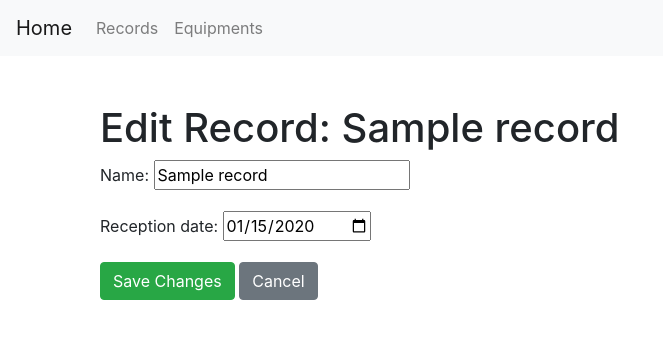
After one commit to meliofog/iam_stock, a Django app: page /records/edit/1/ in a window 1280 px wide. The commit adds this page. Shown: the top 339 px of the page, without its empty margins (0-663 px from the left). Run offline with Django 5.2, Linux system fonts and the light colour scheme; tables that the repository leaves empty hold one stand-in row (values such as "Sample post"); some libraries are stand-ins or nearby versions.

Commit message:
Record fields, functional app v1

```diff
--- a/inventory/forms.py
+++ b/inventory/forms.py
@@ -13,3 +13,11 @@ class EquipmentForm(forms.ModelForm):
             'delivery_date': forms.DateInput(attrs={'type': 'date'}),
             'sn': forms.TextInput(attrs={'readonly': 'readonly'}),
         }
+
+class RecordForm(forms.ModelForm):
+    class Meta:
+        model = Record
+        fields = ['name', 'reception_date']
+        widgets = {
+            'reception_date': forms.DateInput(attrs={'type': 'date'}),
+        }
--- a/inventory/models.py
+++ b/inventory/models.py
@@ -1,7 +1,45 @@
 from django.db import models
+from django.utils import timezone
 
 class Record(models.Model):
     name = models.CharField(max_length=255)
+    reception_date = models.DateField(blank=True, null=True)
+    quarter = models.CharField(max_length=2, blank=True, null=True)  # Adding the quarter field
+
+    @property
+    def items_count(self):
+        return self.equipment.count()
+
+    @property
+    def status(self):
+        in_progress_count = self.equipment.filter(delivery_status='InProgress').count()
+        if in_progress_count == 0:
+            return 'closed'
+        return f'{in_progress_count} items left'
+
+    @property
+    def repair_duration(self):
+        if self.reception_date:
+            return (timezone.now().date() - self.reception_date).days
+        return 0
+
+    @property
+    def message(self):
+        if 75 <= self.repair_duration <= 90:
+            days_left = 91 - self.repair_duration
+            return f'You have {days_left} days before penalty.'
+        elif self.repair_duration > 90:
+            return 'Penalty issued!'
+        return None
+
+    def save(self, *args, **kwargs):
+        # Automatically update the quarter based on reception_date
+        if self.reception_date:
+            quarter_mapping = {1: 'Q1', 2: 'Q2', 3: 'Q3', 4: 'Q4'}
+            self.quarter = quarter_mapping[(self.reception_date.month - 1) // 3 + 1]
+        else:
+            self.quarter = None  # Set quarter to None if reception_date is not set
+        super().save(*args, **kwargs)
 
     def __str__(self):
         return self.name
--- /dev/null
+++ b/inventory/templates/inventory/edit_record.html
@@ -0,0 +1,15 @@
+{% extends 'inventory/base.html' %}
+
+{% block title %}Edit Record{% endblock %}
+
+{% block content %}
+<div class="container">
+    <h1 class="mt-5">Edit Record: {{ record.name }}</h1>
+    <form method="post">
+        {% csrf_token %}
+        {{ form.as_p }}
+        <button type="submit" class="btn btn-success">Save Changes</button>
+        <a href="{% url 'record_list' %}" class="btn btn-secondary">Cancel</a>
+    </form>
+</div>
+{% endblock %}
--- a/inventory/templates/inventory/record_list.html
+++ b/inventory/templates/inventory/record_list.html
@@ -14,7 +14,7 @@
                 <th>Name</th>
                 <th>Reception Date</th>
                 <th>Quarter</th>
-                <th>Total Equipments</th>
+                <th>Items Count</th>
                 <th>Repair Duration (Days)</th>
                 <th>Status</th>
                 <th>Message</th>
@@ -39,6 +39,9 @@
                     {% endif %}
                 </td>
                 <td>
+                    <!-- Edit Button -->
+                    <a href="{% url 'edit_record' record.pk %}" class="btn btn-warning btn-sm">Edit</a>
+
                     <!-- Download Button -->
                     <a href="{% url 'download_record' record.pk %}" class="btn btn-primary btn-sm">Download</a>
 
@@ -48,6 +51,7 @@
                         <button type="submit" class="btn btn-danger btn-sm" onclick="confirmDelete(event)">Delete</button>
                     </form>
                 </td>
+
             </tr>
             {% endfor %}
         </tbody>
--- a/inventory/urls.py
+++ b/inventory/urls.py
@@ -5,6 +5,7 @@ urlpatterns = [
     path('', views.home, name='home'),
     path('equipments/', views.equipment_list, name='equipment_list'),
     path('records/', views.record_list, name='record_list'),
+    path('records/edit/<int:pk>/', views.edit_record, name='edit_record'),
     path('download_record/<int:record_id>/', views.download_record, name='download_record'),
     path('delete_record/<int:record_id>/', views.delete_record, name='delete_record'),
     path('equipment/edit/<int:pk>/', views.edit_equipment, name='edit_equipment'),
--- a/inventory/views.py
+++ b/inventory/views.py
@@ -1,6 +1,6 @@
 from django.shortcuts import render, redirect, get_object_or_404
 from .models import Record, Equipment
-from .forms import EquipmentForm, UploadFileForm
+from .forms import EquipmentForm, UploadFileForm, RecordForm
 import pandas as pd
 from django.core.paginator import Paginator
 from django.http import HttpResponse
@@ -225,3 +225,14 @@ def update_equipment(request, id):
         'equipment': equipment,
         'records': records
     })
+
+def edit_record(request, pk):
+    record = get_object_or_404(Record, pk=pk)
+    if request.method == 'POST':
+        form = RecordForm(request.POST, instance=record)
+        if form.is_valid():
+            form.save()
+            return redirect('record_list')
+    else:
+        form = RecordForm(instance=record)
+    return render(request, 'inventory/edit_record.html', {'form': form, 'record': record})
```
